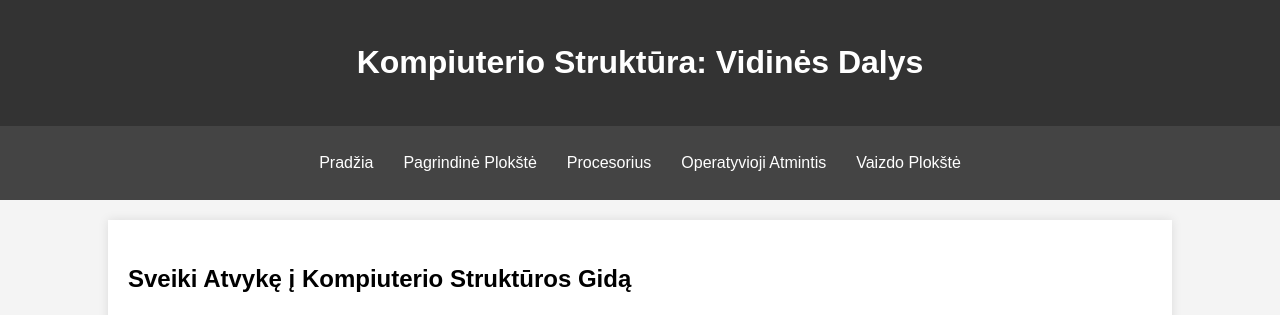
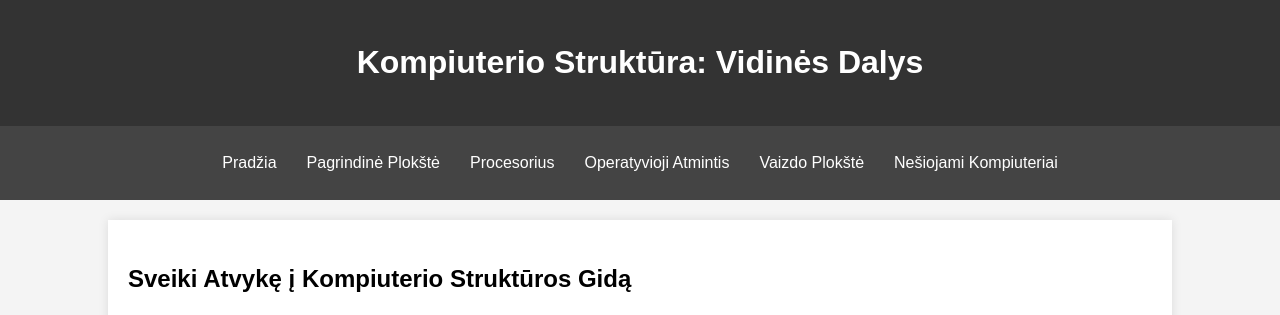
Before and after one commit to DarijusB/Kompiuterio-sandara, a plain HTML site: page index.html in a window 1280 px wide. Shown: the top 315 px of the page. Drawn offline with Linux system fonts and the light colour scheme.

Commit message:
Update index.html

```diff
--- a/index.html
+++ b/index.html
@@ -82,6 +82,7 @@
             <li><a href="#cpu">Procesorius</a></li>
             <li><a href="#ram">Operatyvioji Atmintis</a></li>
             <li><a href="#graphics">Vaizdo Plokštė</a></li>
+            <li><a href="nesiojami.html" target="_blank">Nešiojami Kompiuteriai</a></li>
         </ul>
     </nav>
 
```
